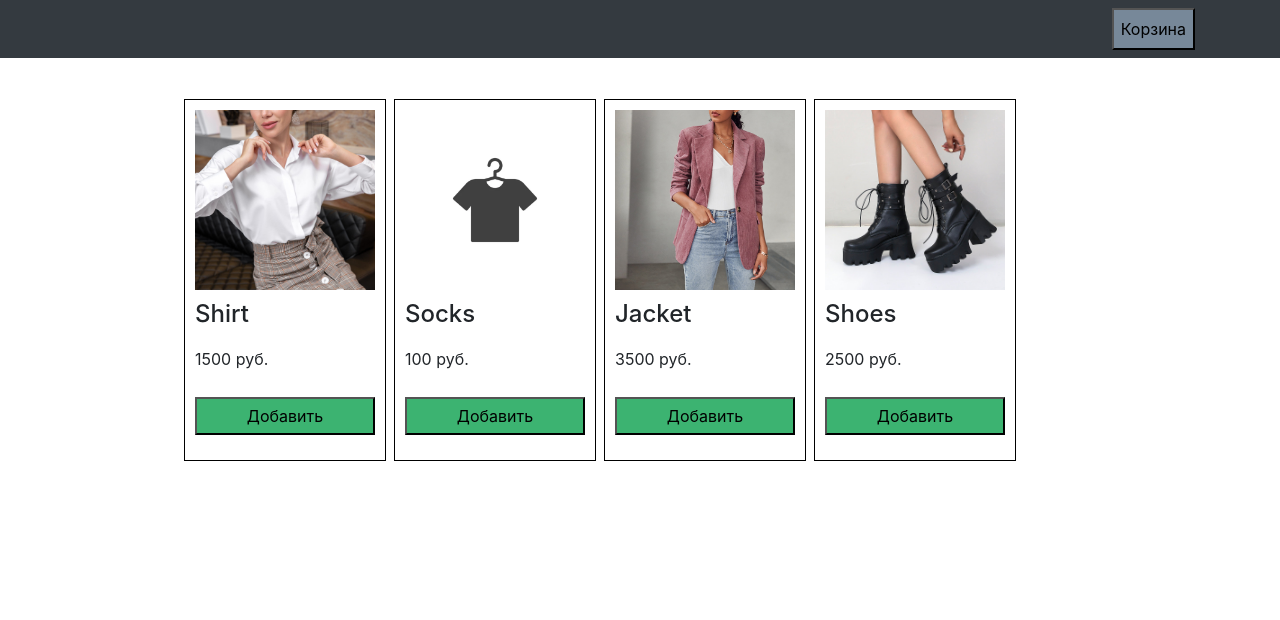
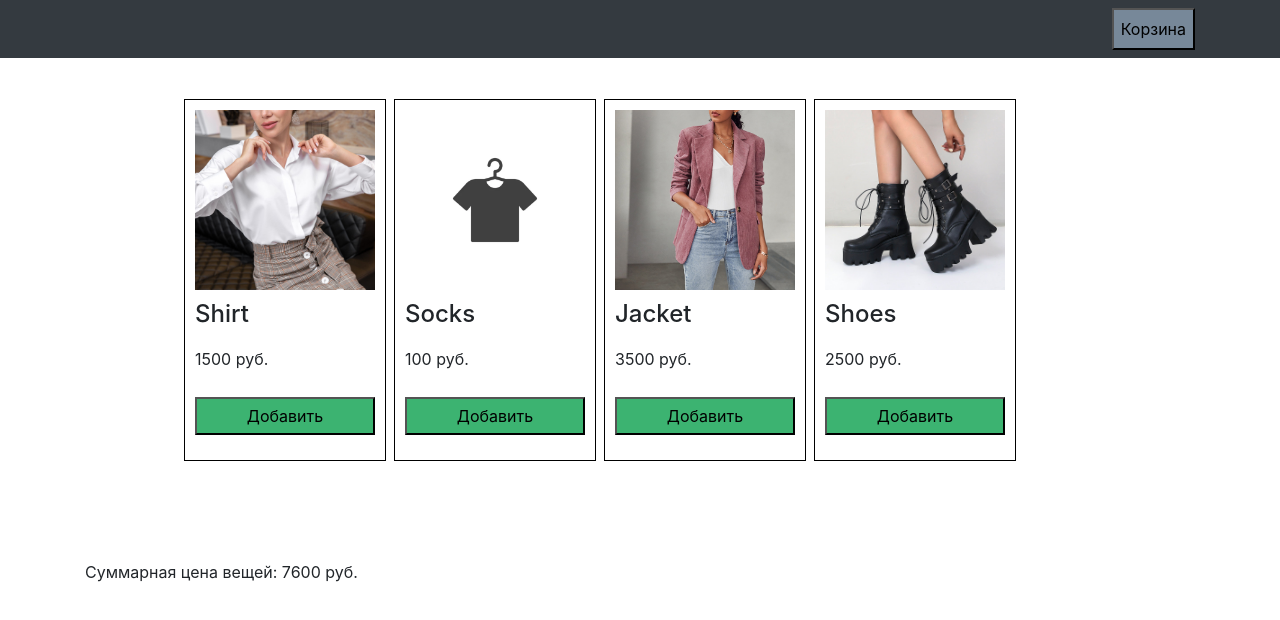
Before and after one commit to EkaterinaPchelenko/project, a plain HTML site: page index.html in a window 1280 px wide. Drawn offline with nearby package versions, Linux system fonts and the light colour scheme.

Commit message:
homework

```diff
--- a/index.html
+++ b/index.html
@@ -27,6 +27,7 @@
                <div class="goods-list"></div>
             </div>
          </div>
+         <div class="sum-price"></div>
       </div>
    </main>
 <script src="script.js"></script>
--- a/script.js
+++ b/script.js
@@ -5,20 +5,52 @@ const goods = [
   { title: 'Shoes', price: 2500, image: 'images/shoes.jpg' },
 ];
 
-const renderGoodsItem = ({title, price, image='images/default.jpg'}) => {
-  return `
+
+class GoodsItem {
+  constructor({title, price, image = 'images/default.jpg'}) {
+    this.title = title;
+    this.price = price;
+    this.image = image;
+  }
+
+  render(){
+    return `
     <div class="goods-item">
-      <img src="${image}" alt="">
-      <h4>${title}</h4>
-      <p>${price} руб.</p>
+      <img src="${this.image}" alt="">
+      <h4>${this.title}</h4>
+      <p>${this.price} руб.</p>
       <button class="add-button">Добавить</button>
     </div>
   `;
-};
-
-const renderGoodsList = (list) => {
-  let goodsList = list.map(item => renderGoodsItem(item));
-  document.querySelector('.goods-list').innerHTML = goodsList.join('');
+  }
 }
 
-renderGoodsList(goods);
+class GoodsList {
+  goods = []
+  allGoods() {
+    this.goods = goods;
+  }
+
+  calculate() {
+    let sumPrice = 0;
+    let goodsPrice = this.goods.map((item) => {
+      sumPrice += item.price;
+    })
+    return `Суммарная цена вещей: ${sumPrice} руб.`;
+  }
+
+  render() {
+    let goodsList = this.goods.map((item) => {
+      const goodsItem = new GoodsItem(item);
+      return goodsItem.render();
+    });
+    document.querySelector('.goods-list').innerHTML = goodsList.join('');
+    document.querySelector('.sum-price').innerHTML = this.calculate();
+  }
+}
+
+
+const goodsList = new GoodsList();
+goodsList.allGoods();
+goodsList.render();
+goodsList.calculate();
```
